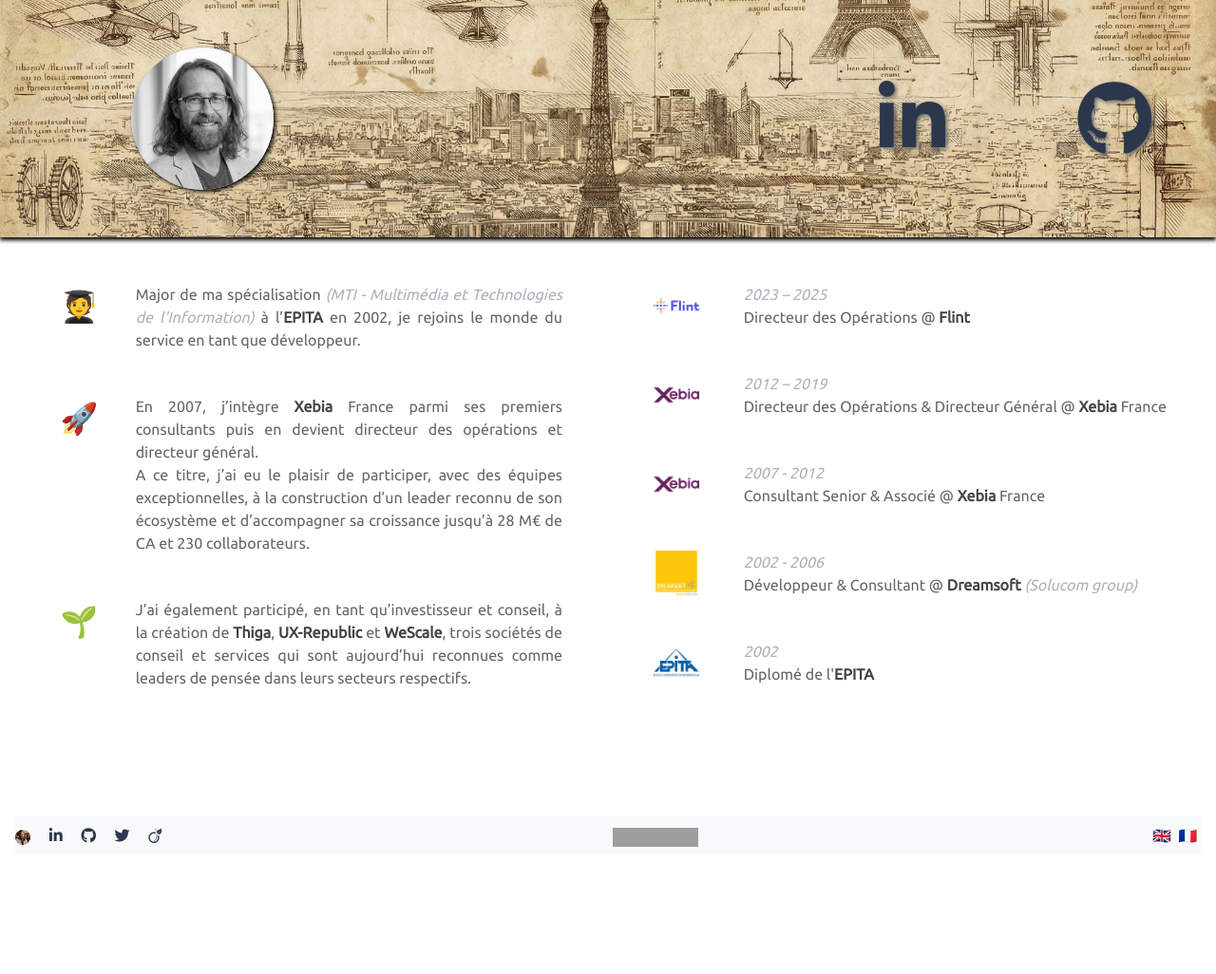
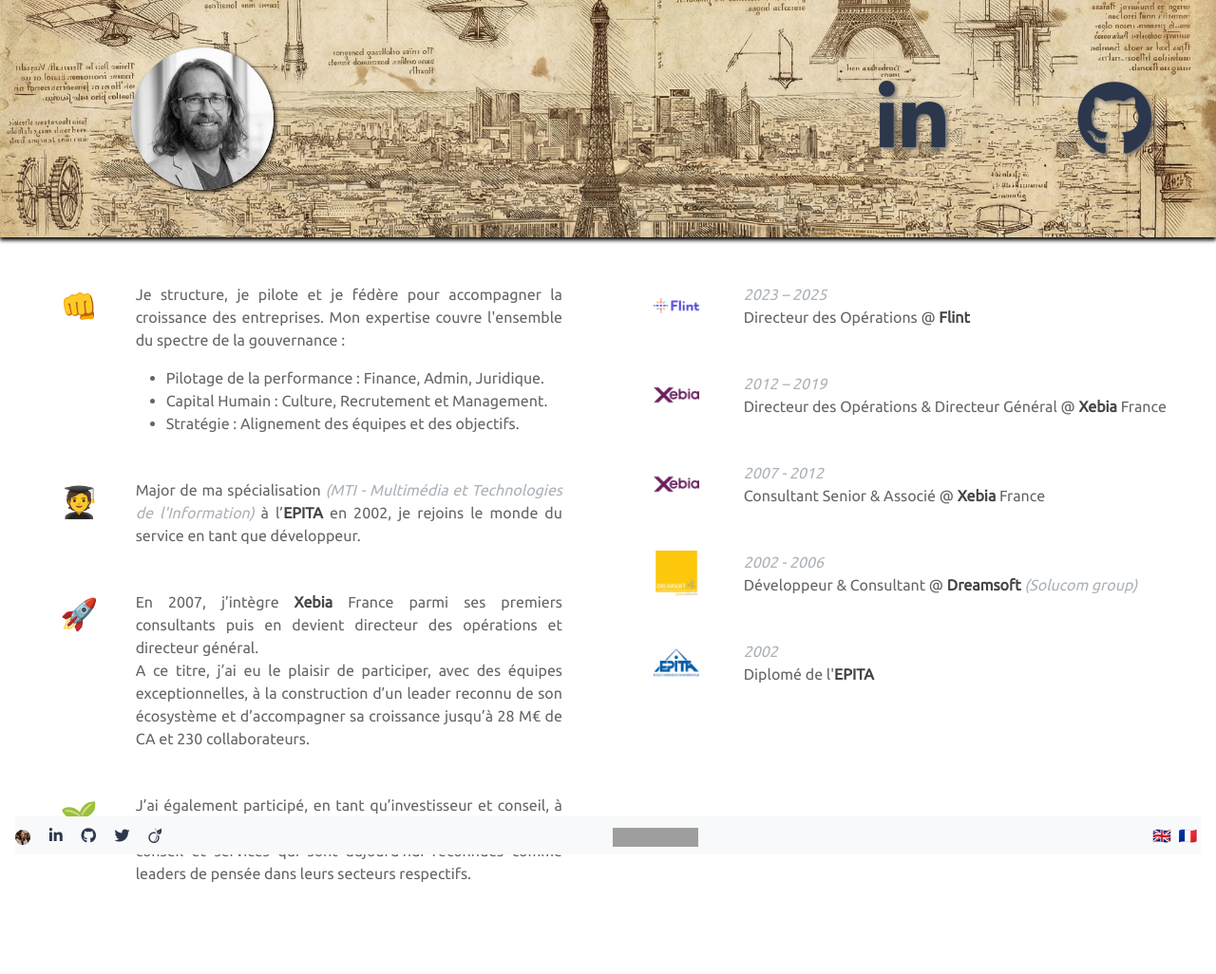
Before and after one commit to cheubes/christophe.heubes.com, a Jekyll site: the page built from index.html, in a window 1280 px wide. Shown: the whole page at 95% size. Built offline with Jekyll 4.4.1, drawn with Linux system fonts in a browser that asks for light colours; nearby versions of some CDN libraries; before the commit the page ends 900 px from its top, so only the background shows below that; grey boxes are pictures that could not be loaded.

Commit message:
Align about w/ LI.

```diff
--- a/_layouts/index.html
+++ b/_layouts/index.html
@@ -18,6 +18,10 @@
   <div class="container-fluid">
     <div class="row">
       <div id="about" class="col-md-6 px-5 py-5">
+        <div class="row">
+          <div class="col-md-2 icon">👊</div>
+          <div class="col-md-10">{{ page.about-intro }}</div>
+        </div>
         <div class="row">
           <div class="col-md-2 icon">🧑‍🎓</div>
           <div class="col-md-10">{{ page.about-epita }}</div>
--- a/index.html
+++ b/index.html
@@ -15,6 +15,14 @@
 
 h1: Christophe Heubès
 
+about-intro: <p>
+  Je structure, je pilote et je fédère pour accompagner la croissance des entreprises.
+  Mon expertise couvre l'ensemble du spectre de la gouvernance&nbsp;&#58;
+  <ul>
+    <li>Pilotage de la performance&nbsp;&#58; Finance, Admin, Juridique.</li>
+    <li>Capital Humain&nbsp;&#58; Culture, Recrutement et Management.</li>
+    <li>Stratégie&nbsp;&#58; Alignement des équipes et des objectifs.</li>
+  </ul></p>
 about-epita: <p>Major de ma spécialisation <i>(MTI - Multimédia et Technologies de l'Information)</i> à l’<strong>EPITA</strong> en 2002, je rejoins le monde du service en tant que développeur.</p>
 about-xebia: <p>En 2007, j’intègre <strong>Xebia</strong> France parmi ses premiers consultants puis en devient directeur des opérations et directeur général.<br/>A ce titre, j’ai eu le plaisir de participer, avec des équipes exceptionnelles, à la construction d’un leader reconnu de son écosystème et d’accompagner sa croissance jusqu’à 28&nbsp;M€ de CA et 230 collaborateurs.</p>
 about-invest: <p>J’ai également participé, en tant qu’investisseur et conseil, à la création de <strong>Thiga</strong>, <strong>UX-Republic</strong> et <strong>WeScale</strong>, trois sociétés de conseil et services qui sont aujourd’hui reconnues comme leaders de pensée dans leurs secteurs respectifs.</p>
```
Also changed, not shown: index-en.html (+8 -0 lines).
